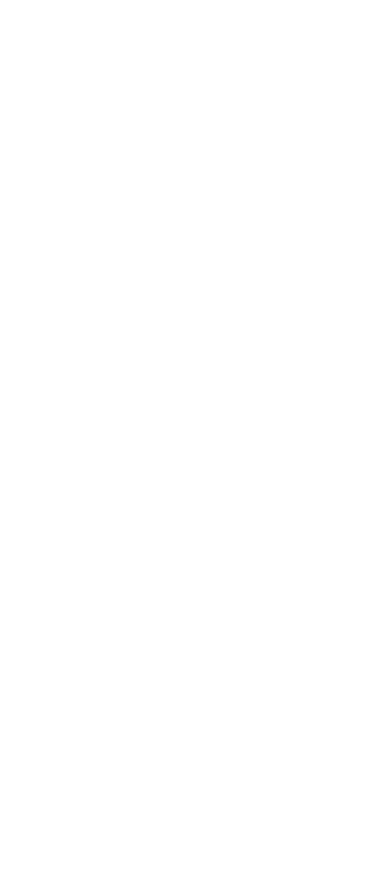
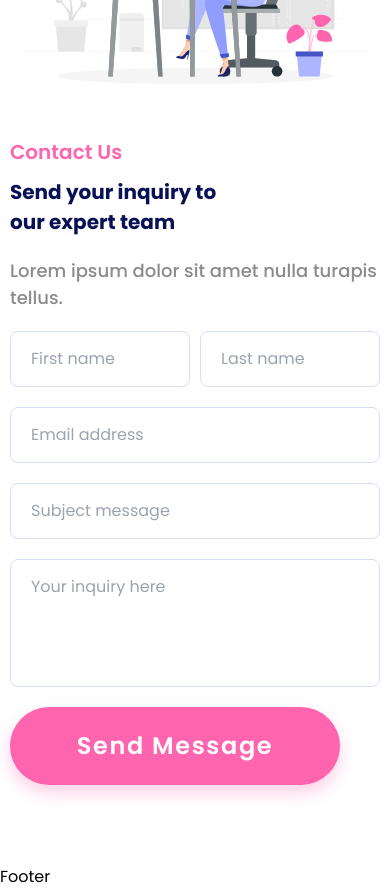
Before and after one commit to Viet281101/Beauty-Clinic, a React (Create React App) app: page / in a window 390 px wide. Shown: the part 5360-6249 px from the top of the page. Before the commit the page ends 5208 px from the top, so only its background shows below. Built offline with nearby package versions, Linux system fonts and the light colour scheme.

Commit message:
start contact section

```diff
--- a/src/App.jsx
+++ b/src/App.jsx
@@ -6,6 +6,7 @@ import SlideButton from "./components/SlideBtn";
 import Services from "./components/Services";
 import About from "./components/About";
 import Professional from "./components/Professional";
+import Contact from "./components/Contact";
 
 function App() {
 	return (
@@ -18,6 +19,7 @@ function App() {
 			<Services />
 			<About />
 			<Professional />
+			<Contact />
 			<Footer />
 		</div>
 	);
--- a/src/components/Contact.jsx
+++ b/src/components/Contact.jsx
@@ -0,0 +1,41 @@
+import React from "react";
+import "../styles/components/contact.scss";
+import bubbleBackground from "../assets/bubble_contact_bg.svg";
+import contactFrame from "../assets/contact_frame.svg";
+
+function Contact() {
+	return (
+		<section className="contact relative flex justify-between items-center" id="contact" style={{ backgroundImage: `url(${bubbleBackground})` }}>
+			<div className="contact-container flex items-center gap-16">
+				<div className="contact-image">
+					<img src={contactFrame} alt="Contact Frame" />
+				</div>
+				<div className="contact-form-container">
+					<div className="contact-title text-left">
+						<p className="contact-subtitle font-semibold">Contact Us</p>
+						<h2 className="contact-heading font-bold">
+							Send your inquiry to <br /> our expert team
+						</h2>
+						<p className="contact-description font-medium">
+							Lorem ipsum dolor sit amet nulla turapis tellus.
+						</p>
+					</div>
+					<form className="contact-form flex flex-col gap-6">
+						<div className="form-row flex gap-4">
+							<input className="first-name flex-1" type="text" placeholder="First name" name="first_name" required />
+							<input className="last-name flex-1" type="text" placeholder="Last name" name="last_name" required />
+						</div>
+						<input type="email" placeholder="Email address" name="email" required className="w-full" />
+						<input type="text" placeholder="Subject message" name="subject" required className="w-full" />
+						<textarea placeholder="Your inquiry here" name="message" rows="4" required className="w-full" ></textarea>
+						<button type="submit" className="send-button font-semibold">
+							Send Message
+						</button>
+					</form>
+				</div>
+			</div>
+		</section>
+	);
+}
+
+export default Contact;
--- a/src/components/Professional.jsx
+++ b/src/components/Professional.jsx
@@ -81,7 +81,7 @@ function Professional() {
 	}, []);
 
 	return (
-		<section className="professional relative text-center" id="professional" ref={professionalRef} >
+		<section className="professional relative text-center -top-16" id="professional" ref={professionalRef} >
 			<div className="professional-title">
 				<p className="professional-subtitle tracking-widest font-semibold">
 					Professional Teams
@@ -89,22 +89,22 @@ function Professional() {
 				<h2 className="professional-heading tracking-widest font-semibold">
 					The Professional expert
 				</h2>
-				<p className="professional-description tracking-widest font-normal">
+				<p className="professional-description tracking-widest font-normal leading-6">
 					Lorem ipsum dolor sit amet, consectetur adipiscing elit ut aliquam.
 				</p>
 			</div>
-			<div className="professional-boxes flex items-center justify-between relative w-full">
+			<div className="professional-boxes top-[110px] flex items-center justify-between relative w-full">
 				{teamData.map((team, index) => (
-					<div className={`pro-box ${index === 1 ? "active z-20 bg-white" : ""} ${
+					<div className={`pro-box ${index === 1 ? "active w-[570px] z-20 bg-white" : ""} ${
 							index === 0 ? "left" : index === 2 ? "right" : "mid"
-						} z-10 relative`} key={team.id} >
+						} z-10 relative w-[510px] h-[820px]`} key={team.id} >
 						<img src={team.image} alt={team.name} className="pro-avatar object-cover rounded-full" />
 						<p className="pro-role font-semibold">{team.role}</p>
 						<p className="pro-name font-bold">{team.name}</p>
-						<p className="pro-desc font-medium">{team.desc}</p>
+						<p className="pro-desc font-medium leading-7">{team.desc}</p>
 						<div className="pro-social flex justify-center gap-6">
 							{team.socials.map((social, idx) => (
-								<img src={social} alt={`Social Icon ${idx + 1}`} key={idx} className="cursor-pointer rounded-full bg-white hover:scale-125" />
+								<img src={social} alt={`Social Icon ${idx + 1}`} key={idx} className="cursor-pointer rounded-full bg-white hover:scale-125 w-12 h-12 p-[10px]" />
 							))}
 						</div>
 					</div>
--- a/src/styles/base/variables.scss
+++ b/src/styles/base/variables.scss
@@ -2,3 +2,4 @@
 $h_txt: #091156 !default;
 $btn: #ff64ae !default;
 $desc_txt: #8b8b8b !default;
+$border: #D9DDFE !default;
--- /dev/null
+++ b/src/styles/components/contact.scss
@@ -0,0 +1,146 @@
+@use "../base/variables" as vars;
+
+.contact {
+	background: no-repeat top left;
+	background-size: 80%;
+	padding: 150px 10%;
+	margin-top: -48px;
+	.contact-container {
+		justify-content: space-between;
+		.contact-image {
+			img {
+				width: 100%;
+				max-width: 540px;
+				height: auto;
+			}
+		}
+		.contact-form-container {
+			width: 100%;
+			max-width: 540px;
+			.contact-title {
+				margin-bottom: 20px;
+				.contact-subtitle {
+					font-size: 20px;
+					color: vars.$btn;
+					margin-bottom: 10px;
+				}
+				.contact-heading {
+					font-size: 36px;
+					color: vars.$h_txt;
+					margin-bottom: 20px;
+				}
+				.contact-description {
+					font-size: 18px;
+					color: vars.$desc_txt;
+				}
+			}
+			.contact-form {
+				display: flex;
+				flex-direction: column;
+				gap: 20px;
+				.form-row {
+					display: flex;
+					gap: 10px;
+					input {
+						padding: 15px 20px;
+						border: 1px solid vars.$border;
+						border-radius: 8px;
+						font-size: 16px;
+					}
+				}
+				input, textarea {
+					width: 100%;
+					padding: 15px 20px;
+					border: 1px solid vars.$border;
+					border-radius: 8px;
+					font-size: 16px;
+				}
+				textarea {
+					resize: none;
+				}
+				.send-button {
+					width: 330px;
+					height: 78px;
+					background-color: vars.$btn;
+					color: #fff;
+					padding: 15px 30px;
+					border: none;
+					border-radius: 50px;
+					font-size: 24px;
+					font-weight: 600;
+					letter-spacing: 0.1rem;
+					cursor: pointer;
+					box-shadow: 0px 8px 16px rgba(255, 100, 174, 0.3);
+					transition: all 0.3s ease;
+					&:hover {
+						background-color: darken(vars.$btn, 10%);
+						box-shadow: 0px 12px 24px rgba(224, 84, 151, 0.3);
+					}
+				}
+			}
+		}
+	}
+	@media (max-width: 1440px) {
+		padding: 120px 5%;
+		.contact-container {
+			gap: 20px;
+			.contact-image img {
+				max-width: 420px;
+			}
+		}
+		.contact-form-container .contact-title .contact-heading {
+			font-size: 32px;
+		}
+	}
+	@media (max-width: 1024px) {
+		padding: 100px 5%;
+		flex-direction: column;
+		.contact-container {
+			flex-direction: column;
+			align-items: center;
+			text-align: center;
+			.contact-image img {
+				max-width: 380px;
+				margin-bottom: 20px;
+			}
+			.contact-form-container {
+				.contact-title .contact-heading {
+					font-size: 28px;
+				}
+			}
+		}
+	}
+	@media (max-width: 768px) {
+		.contact-container {
+			.contact-form-container .contact-title .contact-heading {
+				font-size: 24px;
+			}
+			.contact-form textarea,
+			.contact-form input {
+				font-size: 14px;
+			}
+			.send-button {
+				width: 280px;
+				height: 64px;
+				font-size: 20px;
+			}
+		}
+	}
+	@media (max-width: 480px) {
+		padding: 80px 10px;
+		.contact-container {
+			.contact-form-container .contact-title .contact-heading {
+				font-size: 20px;
+			}
+			.contact-form textarea,
+			.contact-form input {
+				font-size: 14px;
+			}
+			.send-button {
+				width: 250px;
+				height: 50px;
+				font-size: 16px;
+			}
+		}
+	}
+}
--- a/src/styles/components/professional.scss
+++ b/src/styles/components/professional.scss
@@ -2,29 +2,24 @@
 @use "../base/mixins" as mixins;
 
 .professional {
-	padding: 100px 10%; top: -64px;
+	padding: 100px 10%;
 	.professional-title {
 		margin-bottom: 30px;
 		.professional-subtitle { font-size: 22px; margin-bottom: 4px; color: vars.$btn; }
 		.professional-heading { font-size: 48px; margin-bottom: 20px; color: vars.$h_txt; }
 		.professional-description {
 			font-size: 22px;
-			line-height: 24px;
 			color: vars.$desc_txt;
 			margin: 0 auto;
 		}
 	}
 	.professional-boxes {
-		top: 110px;
 		.pro-box {
 			background-color: rgba(255, 255, 255, 0);
 			border-radius: 50px;
-			width: 510px;
-			height: 820px;
 			transition: all 0.3s ease;
 			box-shadow: none;
 			&.active {
-				width: 570px;
 				transform: scale(1.02);
 				box-shadow: 0px 12px 36px rgba(85, 73, 104, 0.2);
 			}
@@ -34,15 +29,11 @@
 			.pro-desc {
 				margin: 20px 40px 0;
 				font-size: 18px;
-				line-height: 28px;
 				color: vars.$desc_txt;
 			}
 			.pro-social {
 				margin-top: 40px;
 				img {
-					width: 48px;
-					height: 48px;
-					padding: 10px;
 					box-shadow: 0px 4px 8px rgba(32, 32, 75, 0.1);
 					transition: all 0.3s ease;
 					&:hover { box-shadow: 0px 6px 12px rgba(32, 32, 75, 0.2); }
```
